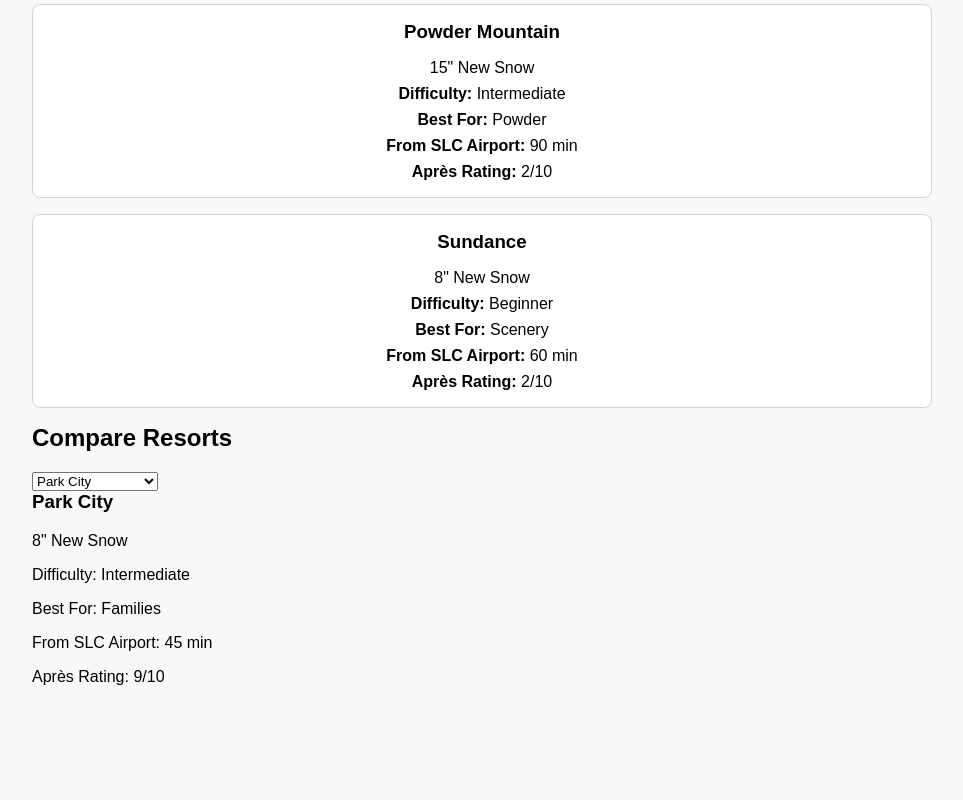
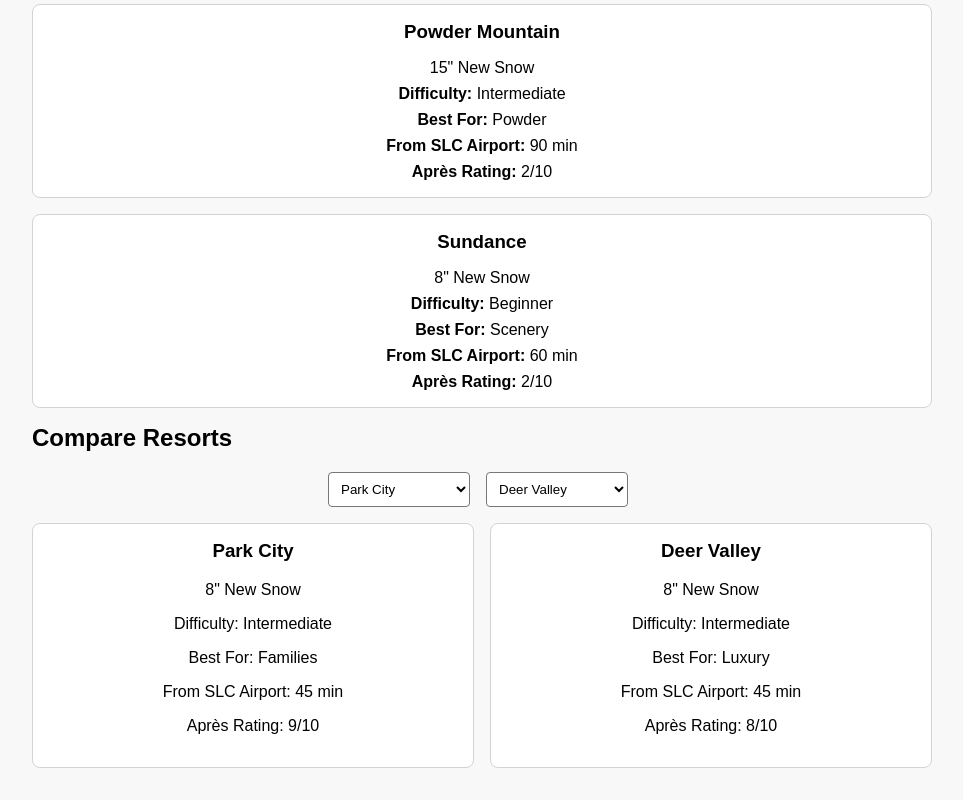
Before and after one commit to Christian-Hermann/sip-n-shred, a React app in the folder frontend/: page / in a window 1280 px wide. Shown: the part 801-1601 px from the top of the page, without its empty margins (158-1121 px from the left). Before the commit the page ends 1535 px from the top, so only its background shows below. Built offline with nearby package versions, Linux system fonts and the light colour scheme; the HTML template or start-up script is replaced by a standard one.

Commit message:
Added two-resort comparison

```diff
--- /dev/null
+++ b/frontend/src/components/ComparisonSection.css
@@ -0,0 +1,32 @@
+.comparison-selects {
+  margin-bottom: 1rem;
+}
+
+.comparison-selects {
+  margin-bottom: 1rem;
+  display: flex;
+  justify-content: center;
+  gap: 0.5rem;
+}
+.comparison-selects select {
+  margin-right: 0.5rem;
+  padding: 0.5rem;
+  border: 1px solid #777;
+  border-radius: 4px;
+  background-color: white;
+}
+
+.comparison-results {
+  display: flex;
+  gap: 1rem;
+  margin-top: 1rem;
+}
+
+.comparison-results > div {
+  flex: 1;
+  background-color: white;
+  border: 1px solid #d3d3d3;
+  border-radius: 8px;
+  padding: 1rem;
+  text-align: center;
+}
--- a/frontend/src/components/ComparisonSection.jsx
+++ b/frontend/src/components/ComparisonSection.jsx
@@ -1,18 +1,20 @@
 import { useState } from "react";
+import "./ComparisonSection.css";
 
 function ComparisonSection({ resorts }) {
-  const [selectedResortId, setSelectedResortId] = useState(1);
-  const selectedResort = resorts.find(
-    (resort) => resort.id === selectedResortId
-  );
+  const [firstResortId, setFirstResortId] = useState(1);
+  const [secondResortId, setSecondResortId] = useState(2);
+
+  const firstResort = resorts.find((resort) => resort.id === firstResortId);
+  const secondResort = resorts.find((resort) => resort.id === secondResortId);
 
   return (
     <section>
       <h2>Compare Resorts</h2>
-
+      <div className="comparison-selects">
         <select
-        value={selectedResortId}
-        onChange={(event) => setSelectedResortId(Number(event.target.value))}
+          value={firstResortId}
+          onChange={(event) => setFirstResortId(Number(event.target.value))}
         >
           {resorts.map((resort) => (
             <option key={resort.id} value={resort.id}>
@@ -20,14 +22,35 @@
             </option>
           ))}
         </select>
+        <select
+          value={secondResortId}
+          onChange={(event) => setSecondResortId(Number(event.target.value))}
+        >
+          {resorts.map((resort) => (
+            <option key={resort.id} value={resort.id}>
+              {resort.name}
+            </option>
+          ))}
+        </select>
+      </div>
 
+      <div className="comparison-results">
         <div>
-        <h3>{selectedResort.name}</h3>
-        <p>{selectedResort.newSnow}" New Snow</p>
-        <p>Difficulty: {selectedResort.difficulty}</p>
-        <p>Best For: {selectedResort.bestFor}</p>
-        <p>From SLC Airport: {selectedResort.driveFromAirport} min</p>
-        <p>Après Rating: {selectedResort.apresRating}/10</p>
+          <h3>{firstResort.name}</h3>
+          <p>{firstResort.newSnow}" New Snow</p>
+          <p>Difficulty: {firstResort.difficulty}</p>
+          <p>Best For: {firstResort.bestFor}</p>
+          <p>From SLC Airport: {firstResort.driveFromAirport} min</p>
+          <p>Après Rating: {firstResort.apresRating}/10</p>
+        </div>
+        <div>
+          <h3>{secondResort.name}</h3>
+          <p>{secondResort.newSnow}" New Snow</p>
+          <p>Difficulty: {secondResort.difficulty}</p>
+          <p>Best For: {secondResort.bestFor}</p>
+          <p>From SLC Airport: {secondResort.driveFromAirport} min</p>
+          <p>Après Rating: {secondResort.apresRating}/10</p>
+        </div>
       </div>
     </section>
   );
```
Lines whose indentation alone changed are shown as unchanged.
